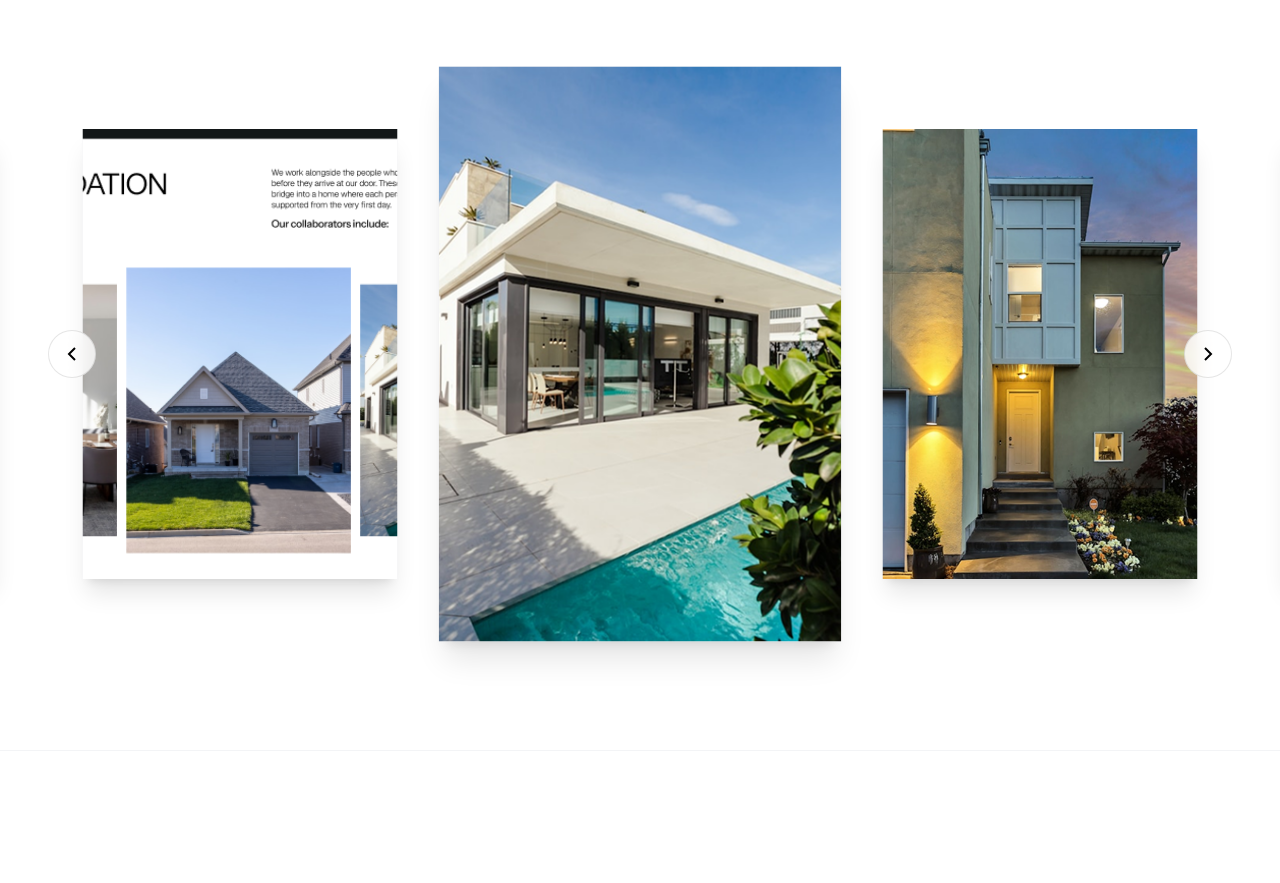
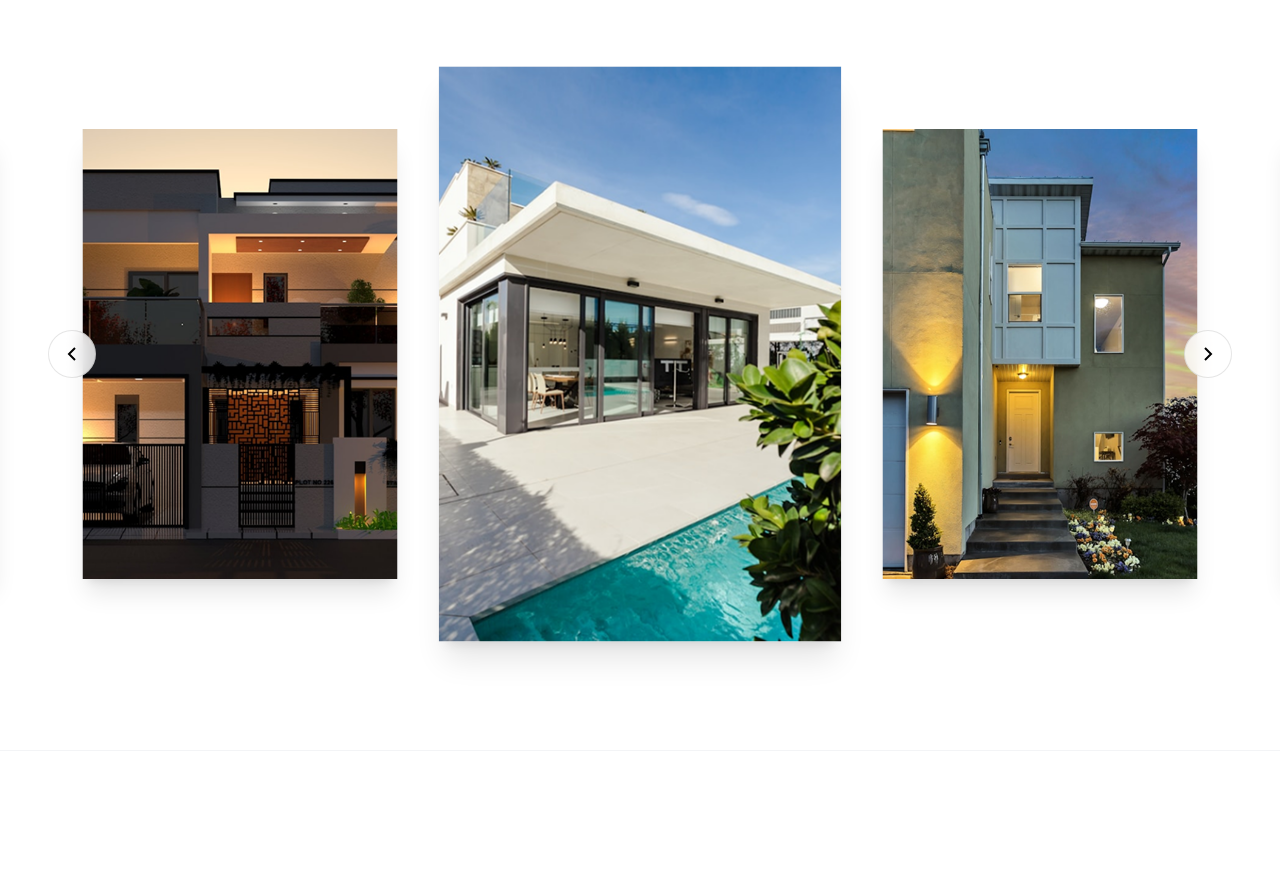
Before and after one commit to talhaiftikhar12549/farris-khight, a Next.js app: page / in a window 1280 px wide. Shown: the part 5125-6008 px from the top of the page. Built offline with nearby package versions, Linux system fonts and the light colour scheme.

Commit message:
changes the image in the carousal

```diff
--- a/src/app/components/AccommodationStandards.js
+++ b/src/app/components/AccommodationStandards.js
@@ -8,7 +8,8 @@ export default function AccommodationStandards() {
         "/images/accommodation/acc-2.png",
         "/images/accommodation/acc-3.png",
         "/images/accommodation/acc-4.png",
-        "/images/accommodation/acc-5.png",
+        "/images/accommodation/talha.png",
+
     ];
 
     const [currentIndex, setCurrentIndex] = useState(0);
--- a/src/app/components/WhoWeSupport.js
+++ b/src/app/components/WhoWeSupport.js
@@ -60,7 +60,7 @@ export default function WhoWeSupport() {
                 </div>
 
                 {/* Right Image */}
-                <div className="w-full relative min-h-[500px] rounded-[30px] overflow-hidden">
+                <div className="w-full md:w-1/2 relative min-h-[500px] rounded-[30px] overflow-hidden">
                     <Image
                         src="/images/who-we-support.jpg"
                         alt="Comfortable living room with plants and sunlight"
```
Also changed, not shown: public/images/accommodation/acc-5.png (deleted), public/images/accommodation/talha.png (added).
